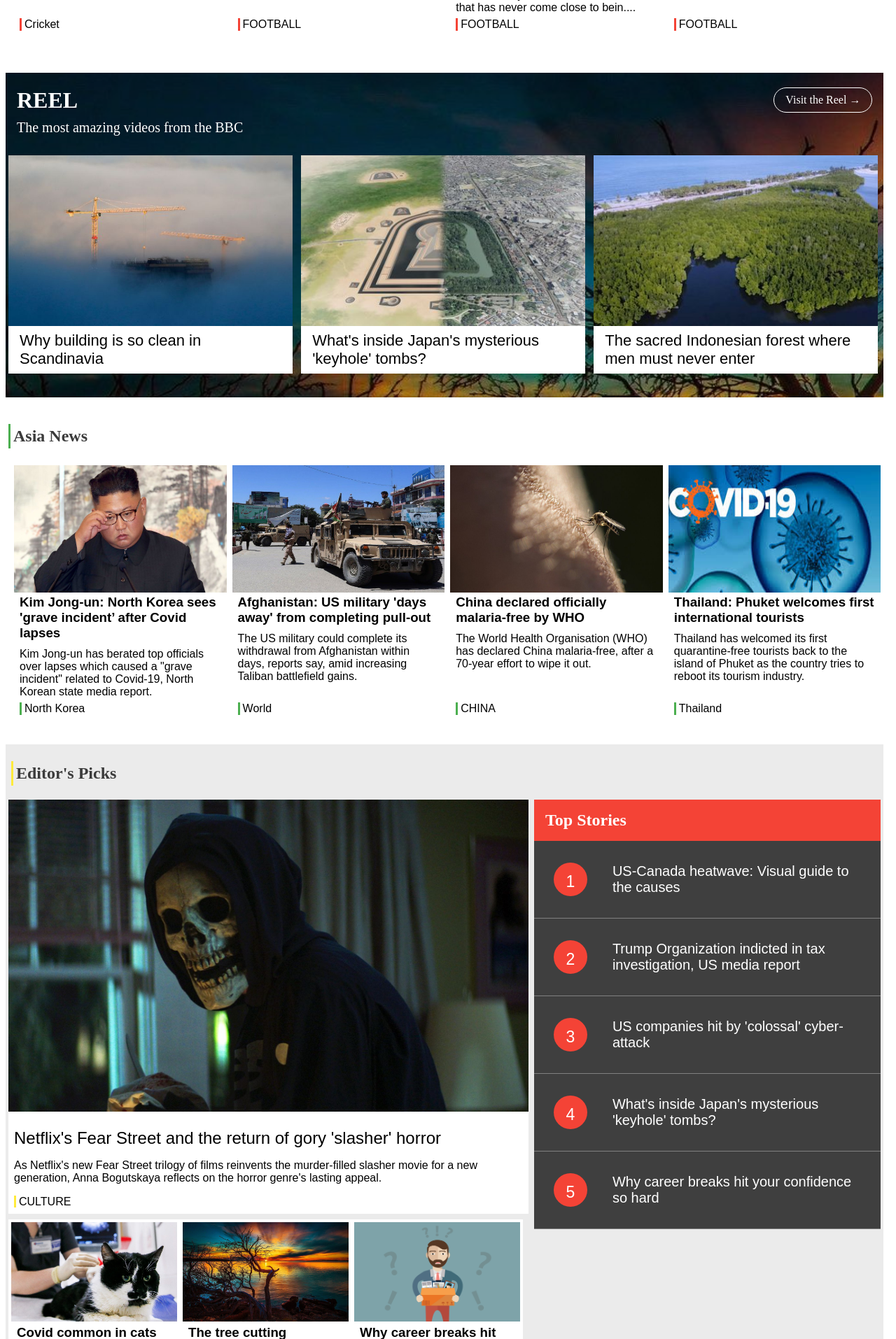
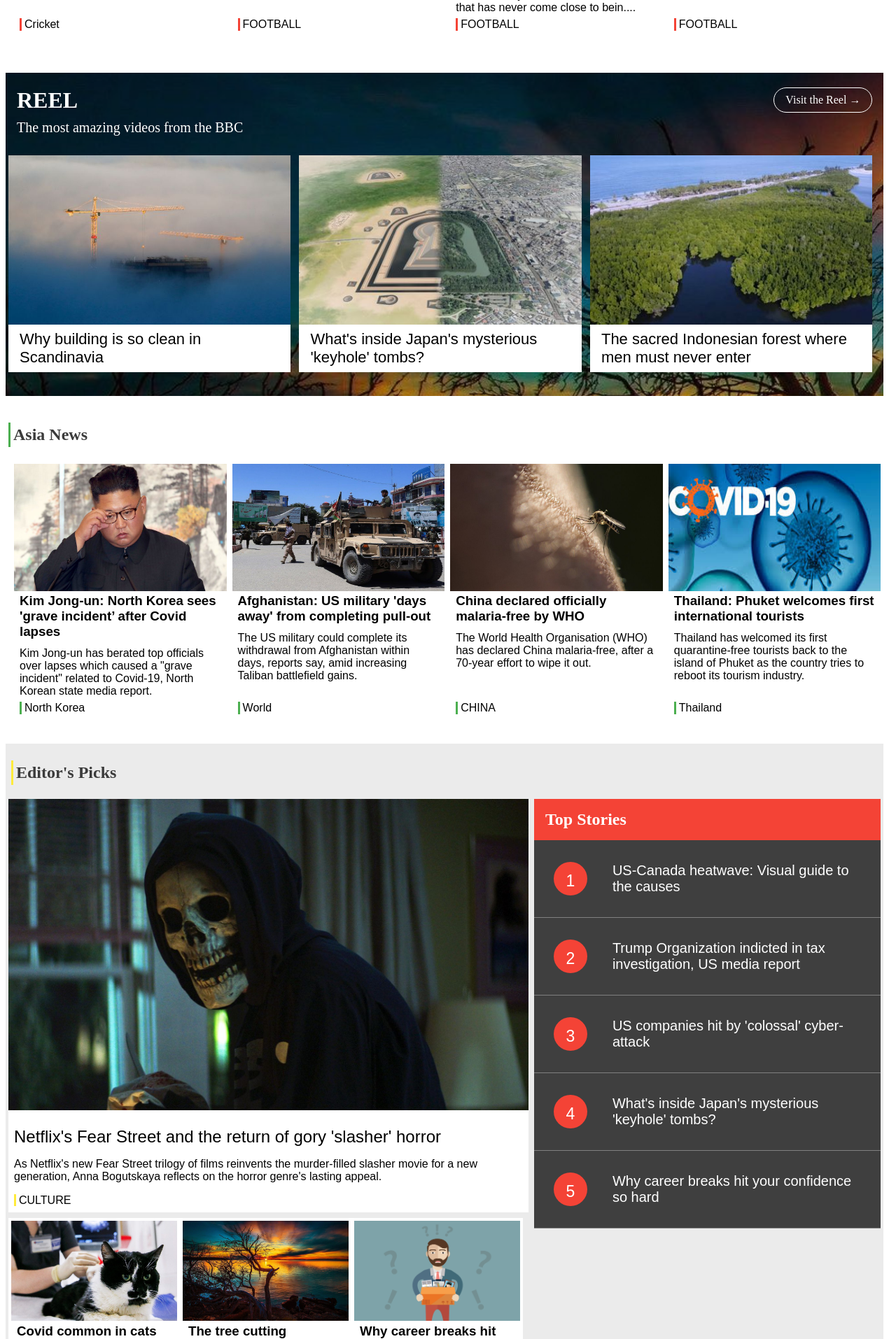
Before and after one commit to Asif-Biswas/BBC-Newspaper-clone, a Django app: page / in a window 1280 px wide. Shown: the part 1418-3332 px from the top of the page at 70% size. Run offline with Django 3.2, Linux system fonts and the light colour scheme; data comes from the database, SQL or seed files in the repository.

Commit message:
date added, design fixed

```diff
--- a/newspaper/static/style.css
+++ b/newspaper/static/style.css
@@ -27,11 +27,12 @@ width: 100%;
     .space-between2{display: flex; justify-content: space-between;}
     .details-news{display: flex;}.details-news-child:first-child{width: 60%;}.details-news-child:last-child{width: 40%;}}
 
-@media (min-width:601px){.editors-picks-news-container{display: flex;}.editors-picks-news:first-child{width: 60%;}.editors-picks-news:last-child{width: 40%;}}
+@media (min-width:601px){.editors-picks-news-container{display: flex;}.editors-picks-news:first-child{width: 60%;}.editors-picks-news:last-child{width: 40%;}
+    .margin-top-stories{margin-left: 8px;}}
 
 @media (min-width:993px){.flex-latest-news{display: flex;}}
 @media (min-width:601px) and (max-width:992px){.news-item-container:last-child, .asia-news-item:last-child, .sport-news-item:last-child{display: none;}}
-@media (max-width:601px){.flex-latest-news{display: flex;}}
+@media (max-width:601px){.flex-latest-news{display: flex;}.margin-top-stories{margin-top: 8px;}}
 
 .cder{color: #89a5a2; margin-top: 12px;}
 .centery{display: flex; align-items: center;}
--- a/newspaper/templates/home.html
+++ b/newspaper/templates/home.html
@@ -5,7 +5,7 @@
 {% block body %}
 <div class="space-between" style="height: 50px;">
     <p style="font-size: min(5vw, 24px);">Welcome to BBC.com</p>
-    <p style="font-size: min(4vw, 24px); color: gray;">Tuesday, 29 June</p>
+    <p style="font-size: min(4vw, 24px); color: gray;">{{date}}</p>
 </div>
 
 <div class="top-news-container hiddenx">
@@ -158,7 +158,7 @@
             </div>
             <p style="font-size: 20px; color: white; margin-left: 16px; margin-top: -12px;">The most amazing videos from the BBC</p>
 
-            <div class="space-between2">
+            <div class="space-between2 pdr8">
             {% for news in reel %}
                 <div class="hover-opacity pointer" style="width: 100%; background-color: white; margin-right: 8px; margin-bottom: 18px; margin-left: 4px; margin-top: 8px;">
                     <div>
@@ -240,47 +240,57 @@
                         <div class="pdx8 news-item-2nd-div" style="margin-top: -14px; font-family: sans-serif;">
                             <h3>{{news.title}}</h3>
                             <p class="news-item-container-p" style="margin-top: -8px; padding-bottom: 8px;">{{news.important_part}}</p>
-                            <span class="pdy4  border-red" style="font-size: min(3vw, 16px); border-left: 3px solid; position: absolute; bottom: 24px;">{{news.tag.name}}</span>
+                            <span class="pdy4  border-yellow" style="font-size: min(3vw, 16px); border-left: 3px solid; position: absolute; bottom: 24px;">{{news.tag.name}}</span>
                         </div>
                     </a>
                 {% endfor %}
 
                 </div>
             </div>
-            <div class="editors-picks-news mrl8">
+            <div class="editors-picks-news margin-top-stories">
                 <div class="latest-news red">
                     <h2 style="color: white; margin: auto; padding: 16px 16px 16px 16px;">Top Stories</h2>
 
                 </div>
                 <div style="font-family: sans-serif;">
                 {% with topstories.0 as news %}
-                    <a href={% url 'news' news.id %} class="tdn pd8 flex-latest-news hover-dark-gray pointer" style="background-color: rgb(63, 63, 63); border-bottom: 1px solid grey;">
+                    <a href={% url 'news' news.id %} class="tdn">
+                        <div class="tdn pd8 flex-latest-news hover-dark-gray pointer" style="background-color: rgb(63, 63, 63); border-bottom: 1px solid grey;">
                             <span class="s3 l3 red" style="display: block; padding: 14px; color: white; font-size: 23px; margin: auto; height: 20px; width: 20px; text-align: center; border-radius: 50%;">1</span>
                             <span class="pdx16 pdy24 s9 l9" style="display: block; font-size: 20px; color: white;">{{news.title}}</span>
+                        </div>
                     </a>
                 {% endwith %}
                 {% with topstories.1 as news %}
-                    <a href={% url 'news' news.id %} class="tdn pd8 flex-latest-news hover-dark-gray pointer" style="background-color: rgb(63, 63, 63); border-bottom: 1px solid grey;">
+                    <a href={% url 'news' news.id %} class="tdn">
+                        <div class="tdn pd8 flex-latest-news hover-dark-gray pointer" style="background-color: rgb(63, 63, 63); border-bottom: 1px solid grey;">
                             <span class="s3 l3 red" style="display: block; padding: 14px; color: white; font-size: 23px; margin: auto; height: 20px; width: 20px; text-align: center; border-radius: 50%;">2</span>
                             <span class="pdx16 pdy24 s9 l9" style="display: block; font-size: 20px; color: white;">{{news.title}}</span>
+                        </div>
                     </a>
                 {% endwith %}
                 {% with topstories.2 as news %}
-                    <a href={% url 'news' news.id %} class="tdn pd8 flex-latest-news hover-dark-gray pointer" style="background-color: rgb(63, 63, 63); border-bottom: 1px solid grey;">
+                    <a href={% url 'news' news.id %} class="tdn">
+                        <div class="tdn pd8 flex-latest-news hover-dark-gray pointer" style="background-color: rgb(63, 63, 63); border-bottom: 1px solid grey;">
                             <span class="s3 l3 red" style="display: block; padding: 14px; color: white; font-size: 23px; margin: auto; height: 20px; width: 20px; text-align: center; border-radius: 50%;">3</span>
                             <span class="pdx16 pdy24 s9 l9" style="display: block; font-size: 20px; color: white;">{{news.title}}</span>
+                        </div>
                     </a>
                 {% endwith %}
                 {% with topstories.3 as news %}
-                    <a href={% url 'news' news.id %} class="tdn pd8 flex-latest-news hover-dark-gray pointer" style="background-color: rgb(63, 63, 63); border-bottom: 1px solid grey;">
+                    <a href={% url 'news' news.id %} class="tdn">
+                        <div class="tdn pd8 flex-latest-news hover-dark-gray pointer" style="background-color: rgb(63, 63, 63); border-bottom: 1px solid grey;">
                             <span class="s3 l3 red" style="display: block; padding: 14px; color: white; font-size: 23px; margin: auto; height: 20px; width: 20px; text-align: center; border-radius: 50%;">4</span>
                             <span class="pdx16 pdy24 s9 l9" style="display: block; font-size: 20px; color: white;">{{news.title}}</span>
+                        </div>
                     </a>
                 {% endwith %}
                 {% with topstories.4 as news %}
-                    <a href={% url 'news' news.id %} class="tdn pd8 flex-latest-news hover-dark-gray pointer" style="background-color: rgb(63, 63, 63); border-bottom: 1px solid grey;">
+                    <a href={% url 'news' news.id %} class="tdn">
+                        <div class="tdn pd8 flex-latest-news hover-dark-gray pointer" style="background-color: rgb(63, 63, 63); border-bottom: 1px solid grey;">
                             <span class="s3 l3 red" style="display: block; padding: 14px; color: white; font-size: 23px; margin: auto; height: 20px; width: 20px; text-align: center; border-radius: 50%;">5</span>
                             <span class="pdx16 pdy24 s9 l9" style="display: block; font-size: 20px; color: white;">{{news.title}}</span>
+                        </div>
                     </a>
                 {% endwith %}
 
--- a/newspaper/views.py
+++ b/newspaper/views.py
@@ -1,5 +1,6 @@
 from django.shortcuts import render
 from .models import *
+from datetime import datetime
 
 # Create your views here.
 
@@ -32,6 +33,8 @@ def home(request):
 
     reel = News.objects.filter(category__name = 'REEL').order_by('-id')[:3]
     topstories = News.objects.all().order_by('?')[:5]
+
+    date = datetime.today().strftime('%A, %d %B')
     return render(request, 'home.html', {
         'top_news': top_news,
         'news': news,
@@ -41,6 +44,7 @@ def home(request):
         'editors': editors,
         'editors0': editors0,
         'topstories': topstories,
+        'date': date
     })
 
 def news(request, pk):
@@ -50,9 +54,10 @@ def news(request, pk):
 
     topstories = News.objects.all().order_by('?').exclude(id=pk)[:4]
     random = News.objects.all().order_by('?').exclude(id=pk)[:3]
+
     return render(request, 'news.html', {
         'news': news,
         'similar': similar,
         'topstories': topstories,
-        'random': random
+        'random': random,
     })
```
Lines whose indentation alone changed are shown as unchanged.
